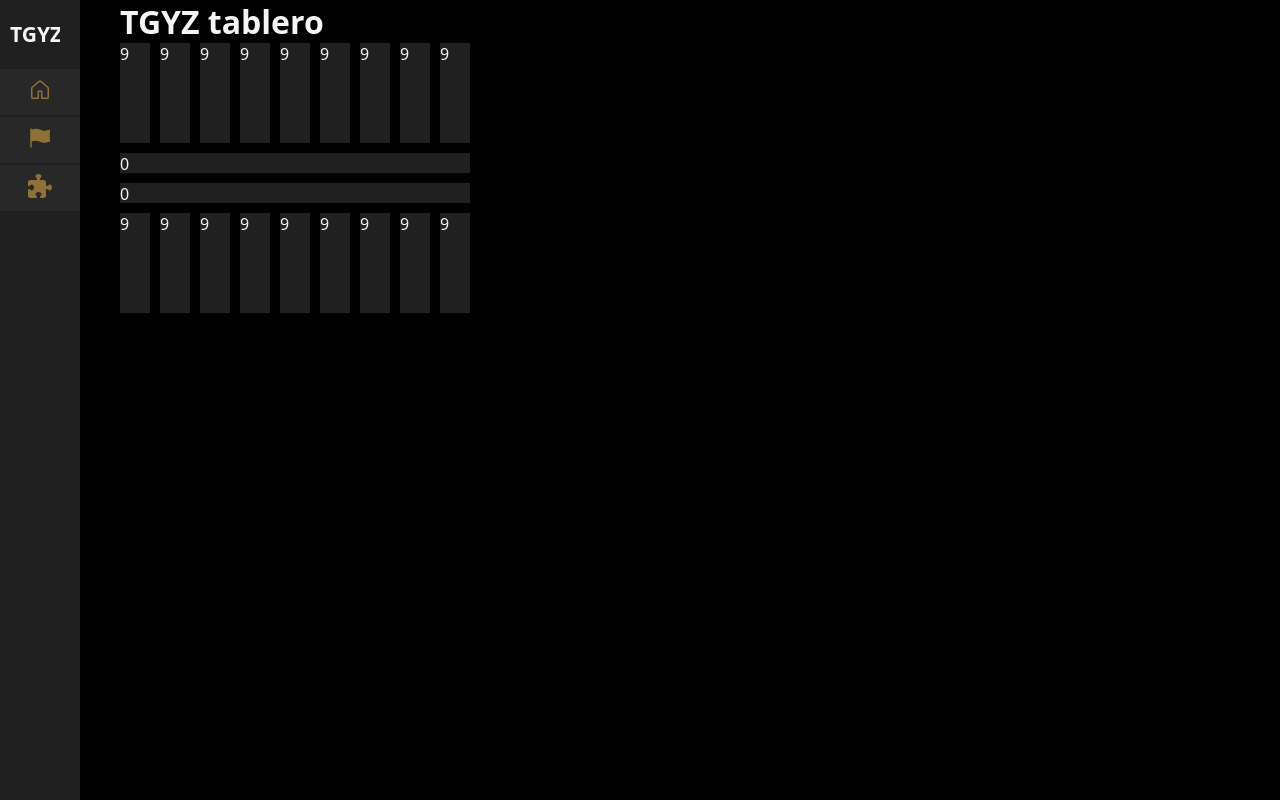
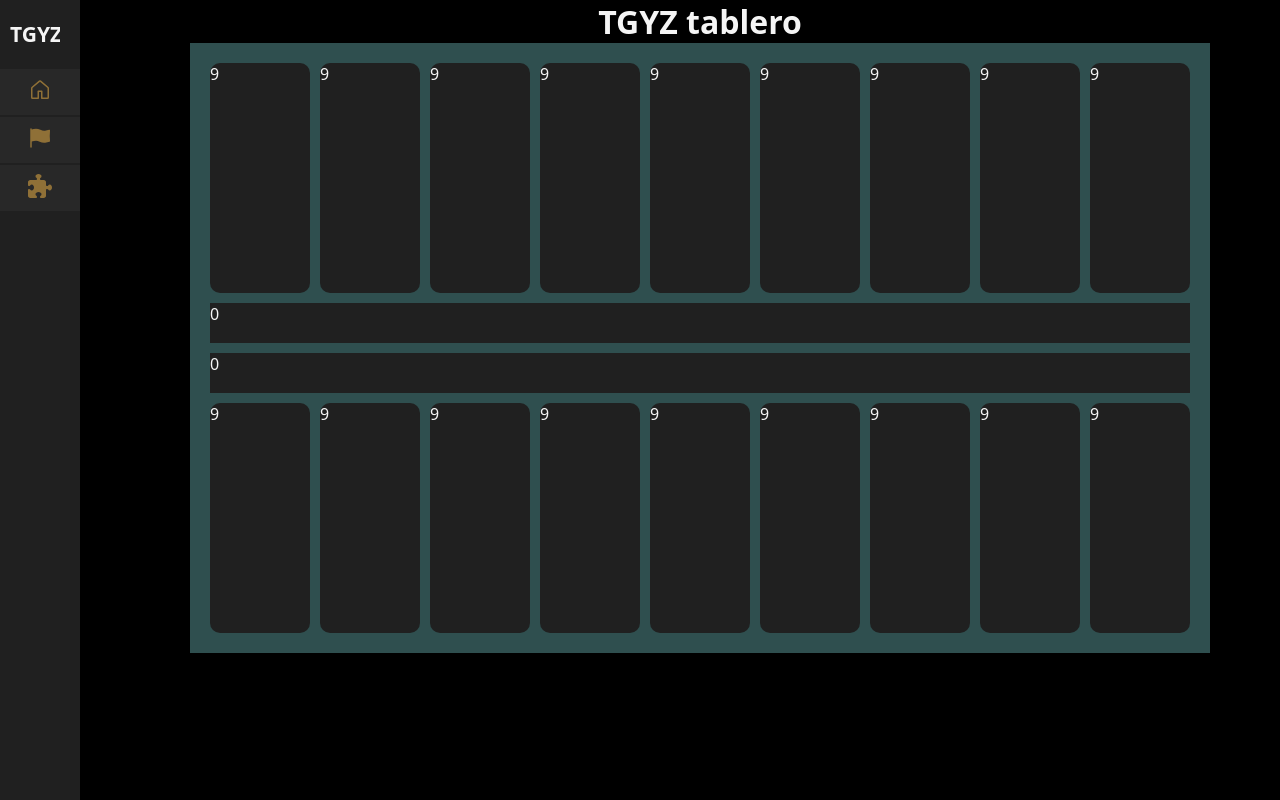
Before and after one commit to ELDani45/TGYZ, a React app in the folder frontend/: page /beginner in a window 1280 px wide. Built offline with nearby package versions, Linux system fonts and the light colour scheme; the HTML template or start-up script is replaced by a standard one.

Commit message:
Signed-off-by: Daniel Alejandro Chilito Giron <chilito45giron@gmail.com>

```diff
--- a/frontend/src/components/BeginnerComponents/Begginer.jsx
+++ b/frontend/src/components/BeginnerComponents/Begginer.jsx
@@ -1,10 +1,11 @@
 import { BoardTGYZ } from "../BoardTgyz/BoardTGYZ"
+import '../BoardTgyz/BoardTGYZ.css'
 
 export function Begginer() {
   return (
     <div>
-          <h1>TGYZ tablero</h1>
-          <div>
+          <h1 className="title">TGYZ tablero</h1>
+          <div className='board-center'>
             <BoardTGYZ />
           </div>
     </div>
--- a/frontend/src/components/BoardTgyz/BoardTGYZ.css
+++ b/frontend/src/components/BoardTgyz/BoardTGYZ.css
@@ -1,26 +1,22 @@
-.hole{
-    width: 80px;
-    height: 200px;
-    background-color: gray;
-    border-radius: 10px;
-
-}
-.hole:hover{
-    border: 4px solid whitesmoke;
-    transition: 0.5s;
-}
-.row-opponent{
-    display: flex;
-    gap: 10px;
-}
 .seed{
     width: 10px;
-    width: 10px;
+    height: 10px;
     background-color: black;
 }
 /* Estilos del tablero de Togyzqumalaq */
+.title{
+    text-align: center;
+}
+.board-center{
+    display: flex;
+    justify-content: center;
+}
 .board-game{
     display: inline-block;
+    height: auto;
+    width: auto;
+    padding: 20px;
+    background-color: darkslategrey;
 }
 .row-pits-player1{
     display:flex;
@@ -31,20 +27,25 @@
     gap: 10px;
 }
 .pit{
-    width: 30px;
-    height: 100px;
+    width: 100px;
+    height: 230px;
     background-color: #202020;
+    border-radius: 10px;
+}
+.pit:hover{
+    border: 2px solid whitesmoke;
+    transition: 0.3s;
 }
 .kazan-player1{
     margin-top: 10px;
-    width: 350px;
-    height: 20px;
+    width: 980px;
+    height: 40px;
     background-color: #202020;
 }
 .kazan-player2{
     margin-top: 10px;
-    width: 350px;
-    height: 20px;
+    width: 980px;
+    height: 40px;
     background-color: #202020;
     margin-bottom: 10px;
 }
--- a/frontend/src/components/BoardTgyz/BoardTGYZ.jsx
+++ b/frontend/src/components/BoardTgyz/BoardTGYZ.jsx
@@ -1,17 +1,56 @@
 import { board } from "./board"
 import { useState } from "react"
 import './BoardTGYZ.css'
+import { SiFreedesktopdotorg } from "react-icons/si";
 
 export function BoardTGYZ() {
+  // Estado del tablero
   const [initialBoard, setBoard] = useState(board);
+  // funcion principal de movimiento
+  const handlemove = (pit, index, player) => {
+    let realIndex = index
+    // Inversion del inidice si el jugador es el player2
+    if(player == 'player2'){
+      realIndex = (initialBoard['player2'].pits.length - 1) - index
+    }
+    // funcion del movimiento
+    function move(pit,realIndex, player) {
+      setBoard(prevBoard => {
+        const newBoard = structuredClone(prevBoard);
+          newBoard[player].pits[realIndex] = 0
 
+          let seeds = pit
+          let currentPLayer = player
+          let currentIndex = seeds === 1 ?realIndex: realIndex - 1
+          if (seeds) {
+
+              while(seeds > 0) {
+                seeds -= 1
+                currentIndex ++
+                if(currentIndex > 8){
+                  currentIndex = 0
+                  currentPLayer = currentPLayer ==='player1'? 'player2':'player1'
+                }
+                newBoard[currentPLayer].pits[currentIndex] += 1
+
+            }
+          }
+        return newBoard;
+      });
+
+    }
+
+    move(pit, realIndex, player)
+    console.log(pit, realIndex, player)
+  }
   return (
+
     <div className="board-game">
-      {/* fila de hoyos del jugador 1 */}
-      <div className="row-pits-player1">
-        {initialBoard['player1'].pits.map((pit,index) => {
+      {/* fila de hoyos del jugador 2 */}
+      <div className="row-pits-player2">
+        {initialBoard['player2'].pits.toReversed().map((pit,index) => {
           return(
-            <div className="pit" key={index}>
+            <div onClick={() => handlemove(pit, index,'player2')} className="pit" key={index}>
               {pit}
             </div>
           )
@@ -25,11 +64,11 @@ export function BoardTGYZ() {
       <div className="kazan-player2">
         {initialBoard['player2'].kazan}
       </div>
-      {/* fila de hoyos del jugador 2 */}
-      <div className="row-pits-player2">
-        {initialBoard['player2'].pits.map((pit, index) =>{
+      {/* fila de hoyos del jugador 1 */}
+      <div className="row-pits-player1">
+        {initialBoard['player1'].pits.map((pit, index) =>{
           return(
-            <div className="pit" key={index}>
+            <div onClick={() => handlemove(pit, index, 'player1')} className="pit" key={index}>
               {pit}
             </div>
           )
--- a/frontend/src/components/BoardTgyz/board.js
+++ b/frontend/src/components/BoardTgyz/board.js
@@ -1,10 +1,12 @@
 export const board = {
     player1:{
         pits:[9,9,9,9,9,9,9,9,9],
-        kazan:0
+        kazan:0,
+        tuzdik:null
     },
     player2:{
         pits:[9,9,9,9,9,9,9,9,9],
-        kazan:0
+        kazan:0,
+        tuzdik:null
     }
 }
```
